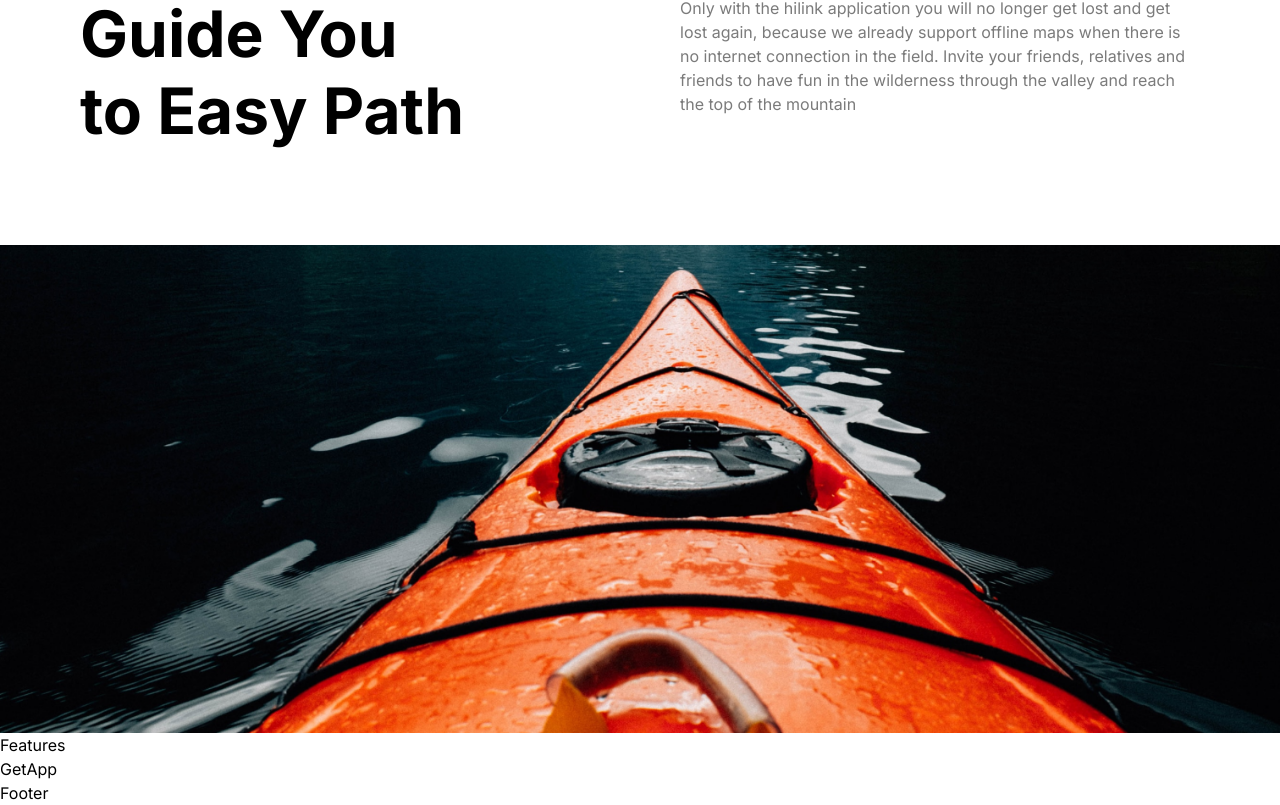
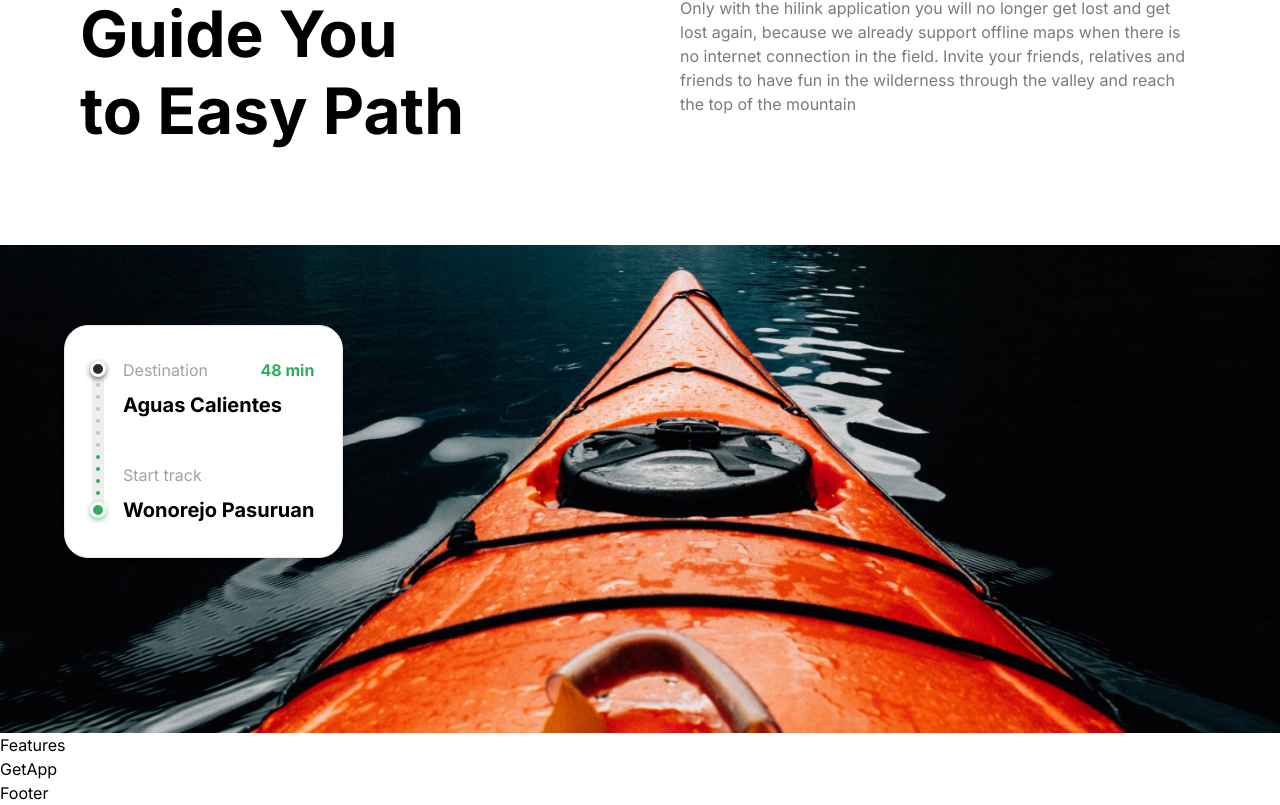
Before and after one commit to Ikechukwu-attah/camp-travler, a Next.js app: page / in a window 1280 px wide. Shown: the part 1933-2738 px from the top of the page. Built offline with nearby package versions, Linux system fonts and the light colour scheme.

Commit message:
Guide section completed

```diff
--- a/components/Guide.tsx
+++ b/components/Guide.tsx
@@ -31,6 +31,34 @@ const Guide = () => {
           height={580}
           className="w-full object-cover object-center 2xl:rounded-5xl"
         />
+
+        <div className="absolute flex bg-white py-8 pl-5 pr-7 gap-3 rounded-3xl border shadow-md md:left-[5%] lg:top-20 ">
+          <Image
+            src="/meter.svg"
+            alt="meter"
+            width={16}
+            height={158}
+            className="h-full w-auto"
+          />
+          <div className="flexBetween flex-col">
+            <div className=" flex w-full flex-col">
+              <div className="flexBetween w-full">
+                <p className="regular-16 text-gray-20">Destination</p>
+                <p className="bold-16 text-green-50">48 min</p>
+              </div>
+              <p className="bold-20 mt-2">Aguas Calientes </p>
+            </div>
+
+            <div className=" flex w-full flex-col">
+              <p className="regular-16 text-gray-20">Start track</p>
+              <h4 className="bold-20 mt-2 whitespace-nowrap">
+                Wonorejo Pasuruan
+              </h4>
+
+              {/* <p className="bold-20 mt-2">Aguas Calientes </p> */}
+            </div>
+          </div>
+        </div>
       </div>
     </section>
   );
```
